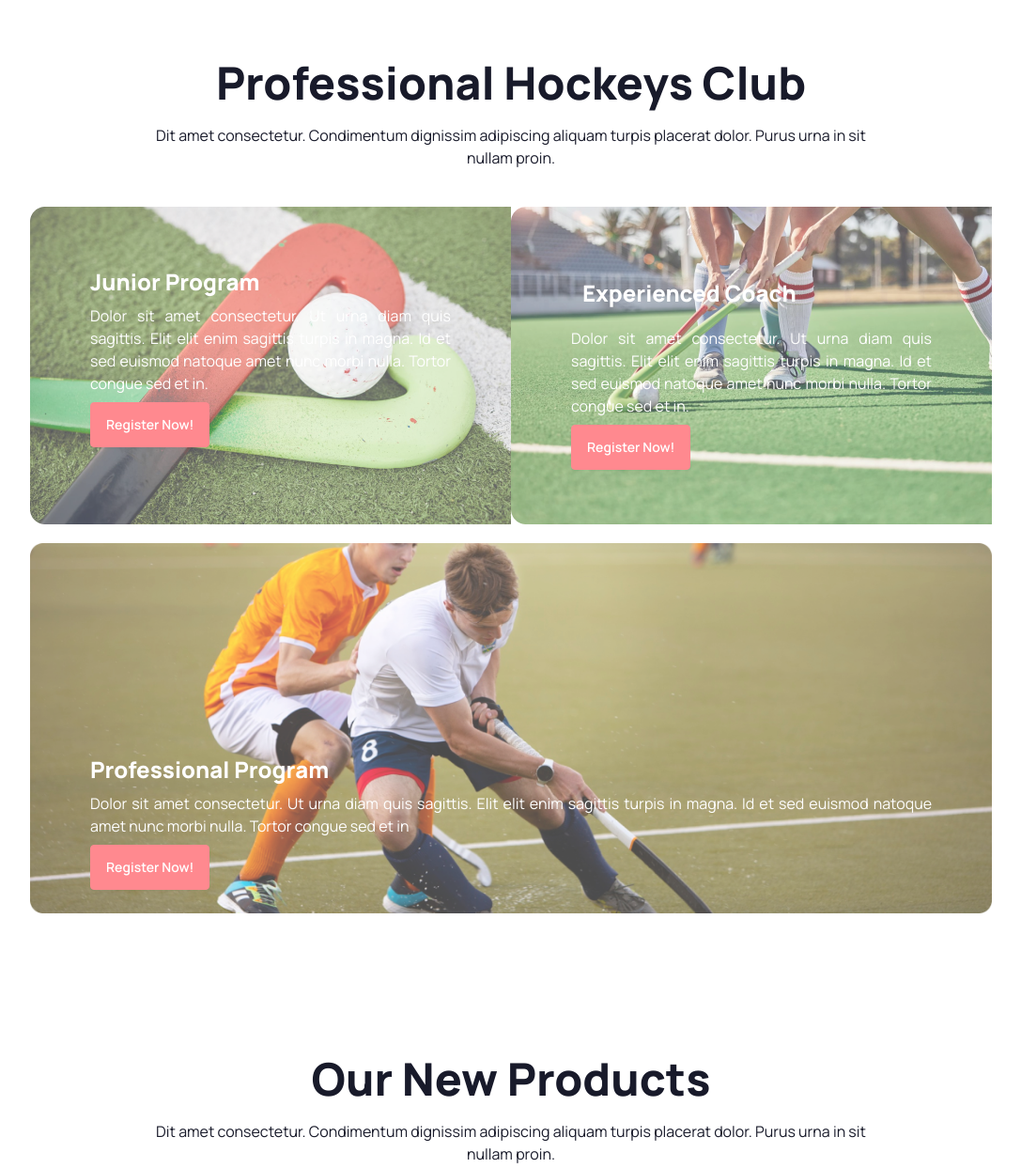
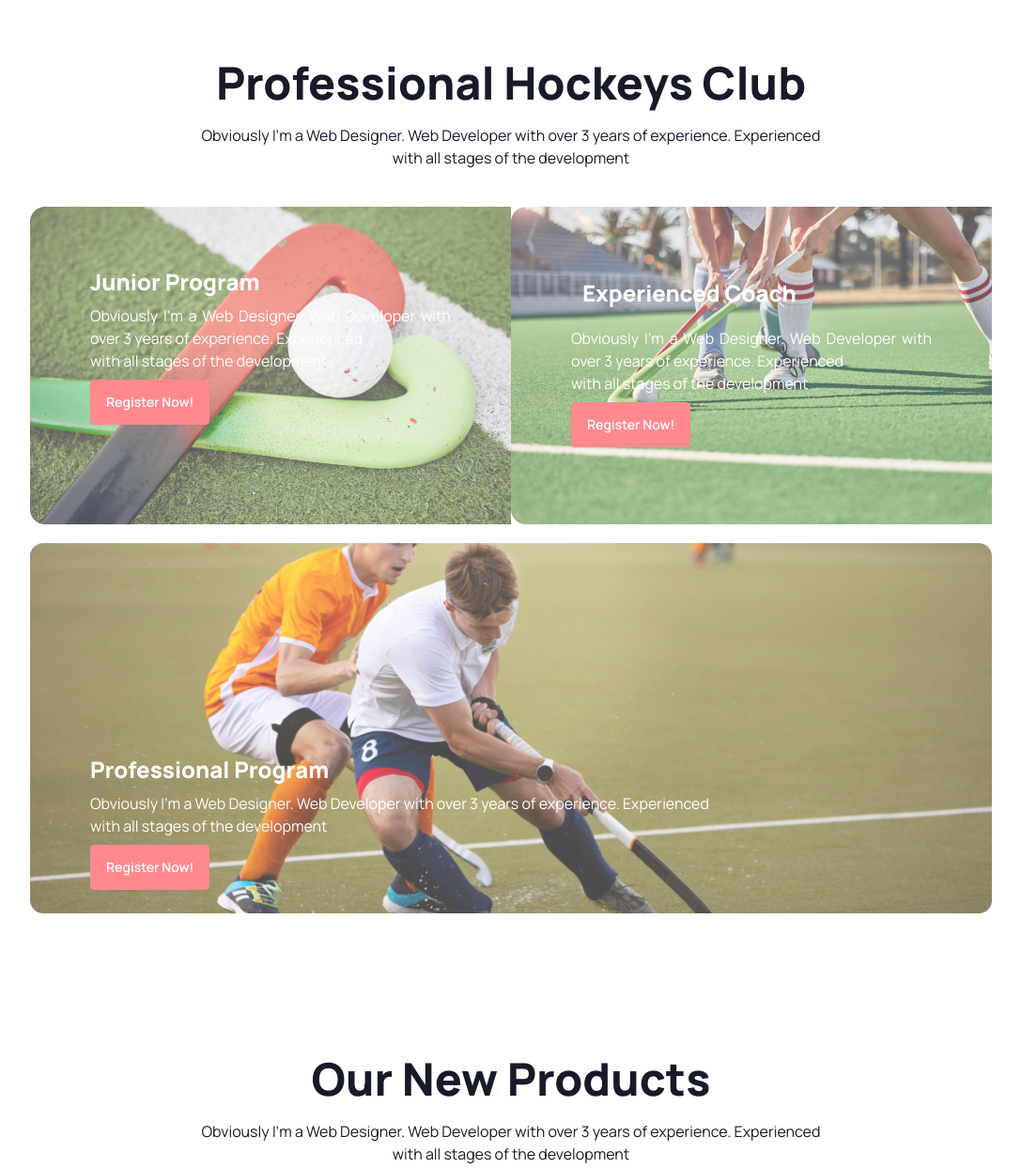
Before and after one commit to afrin823/Assignment-03, a plain HTML site: page disi.html in a window 1280 px wide. Shown: the part 1380-2623 px from the top of the page at 94% size, without its empty margins (96-1183 px from the left). Drawn offline with nearby package versions, Linux system fonts and the light colour scheme.

Commit message:
third commit

```diff
--- a/disi.html
+++ b/disi.html
@@ -60,7 +60,7 @@
  <div class="w-[80%] mx-auto mt-8">
   <div class="bg-[#131318] text-white w-[80%] lg:w-[30%] p-8 lg:p-3 absolute mt-[50%] mx-auto lg:mt-[39%] lg:mx-[48%] rounded">
     <h3 class="text-2xl ">Meet all the heroes from the field</h3>
-    <p>Dit amet consectetur. Condimentum dignissim adipiscing aliquam turpis placerat dolor. Purus urna in sit nullam proin. </p>
+    <p>Obviously I'm a Web Designer. Web Developer with over 3 years of experience. Experienced <br>with all stages of the development. </p>
   </div>
   <div class="carousel">
 
@@ -136,7 +136,7 @@
     <main class="container mx-auto w-[80%]">
     <section class="text-center my-24 ">
       <h2 class="text-5xl font-extrabold mb-5">Professional Hockeys Club</h2>
-      <p class="lg:max-w-3xl mb-10 mx-auto">Dit amet consectetur. Condimentum dignissim adipiscing aliquam turpis placerat dolor. Purus urna in sit nullam proin. </p>
+      <p class="lg:max-w-3xl mb-10 mx-auto">Obviously I'm a Web Designer. Web Developer with over 3 years of experience. Experienced<br> with all stages of the development</p>
       <!-- featured tea card container -->
       <div class="grid  grid-cols-1 md:grid-cols-2 lg:grid-cols-2">
           <!-- first card -->
@@ -144,8 +144,7 @@
 
               <div class="grid-cols-1 card-body justify-center  text-white w-full">
                   <h2 class="text-2xl font-bold">Junior Program</h2>
-                  <p>Dolor sit amet consectetur. Ut urna diam quis sagittis. Elit elit
-                    enim sagittis turpis in magna. Id et sed euismod natoque amet nunc morbi nulla. Tortor congue sed et in.</p>
+                  <p>Obviously I'm a Web Designer. Web Developer with over 3 years of experience. Experienced<br> with all stages of the development</p>
                     <div>
                       <button class="btn btn-error text-white rounded">Register Now!</button>
                     </div>
@@ -156,8 +155,7 @@
 
               <div class="grid-cols-1 card-body justify-center text-white w-full">
                 <h2 class=" font-extrabold text-2xl p-3">Experienced Coach</h2>
-                  <p>Dolor sit amet consectetur. Ut urna diam quis sagittis. Elit elit
-                    enim sagittis turpis in magna. Id et sed euismod natoque amet nunc morbi nulla. Tortor congue sed et in.</p>
+                  <p>Obviously I'm a Web Designer. Web Developer with over 3 years of experience. Experienced<br> with all stages of the development</p>
                     <div>
                       <button class="btn btn-error text-white rounded">Register Now!</button>
                     </div>
@@ -170,8 +168,7 @@
 
             <div class="grid-cols-1 card-body p-8 justify-center text-white w-full">
                 <h2 class="text-2xl font-bold mt-[18%]">Professional Program</h2>
-                <p>Dolor sit amet consectetur. Ut urna diam quis sagittis. Elit elit
-                  enim sagittis turpis in magna. Id et sed euismod natoque amet nunc morbi nulla. Tortor congue sed et in</p>
+                <p>Obviously I'm a Web Designer. Web Developer with over 3 years of experience. Experienced<br> with all stages of the development</p>
                   <div>
                     <button class="btn btn-error text-white rounded">Register Now!</button>
                   </div>
@@ -185,7 +182,7 @@
       <div class="text-justify my-24 ">
         <div>
           <h2 class="text-5xl font-extrabold mb-5 text-center">Our New Products</h2>
-          <p class="lg:max-w-3xl mb-10 mx-auto text-center">Dit amet consectetur. Condimentum dignissim adipiscing aliquam turpis placerat dolor. Purus urna in sit nullam proin. </p>
+          <p class="lg:max-w-3xl mb-10 mx-auto text-center">Obviously I'm a Web Designer. Web Developer with over 3 years of experience. Experienced <br>with all stages of the development</p>
         </div>
 
           <section class="my-24 flex gap-12 flex-col lg:flex-row">
@@ -202,7 +199,7 @@
                     </div>
 
                     <h2 class="ml-3 text-xl font-extrabold mt-2 mb-[5px]">World Cup Flags Football</h2>
-                    <p class="ml-3">Dolor sit amet consectetur. Ut urna diam quis sagittis. </p>
+                    <p class="ml-3">Obviously I'm a Web Designer. Web Developer with over 3 years of experience.</p>
                     <div class="flex items-center gap-3 ml-3 mt-2">
                       <h3 class="text-lg font-extrabold text-[#FF4240;]">Price - $22.00</h3>
                       <i class="fa-solid fa-cart-shopping text-[#13131880] ml-3"></i><h3 class="text-[#13131880]">Delivery Fee : Free</h3>
@@ -221,7 +218,7 @@
                   </div>
 
                   <h2 class="ml-3 text-xl font-extrabold mt-2 mb-[5px]">World Cup Flags Football</h2>
-                  <p class="ml-3">Dolor sit amet consectetur. Ut urna diam quis sagittis. </p>
+                  <p class="ml-3">Obviously I'm a Web Designer. Web Developer with over 3 years of experience </p>
                   <div class="flex items-center gap-3 ml-3 mt-2">
                     <h3 class="text-lg font-extrabold text-[#FF4240;]">Price - $22.00</h3>
                     <i class="fa-solid fa-cart-shopping text-[#13131880] ml-3"></i><h3 class="text-[#13131880]">Delivery Fee : Free</h3>
@@ -240,7 +237,7 @@
                   </div>
 
                   <h2 class="ml-3 text-xl font-extrabold mt-2 mb-[5px]">World Cup Flags Football</h2>
-                  <p class="ml-3">Dolor sit amet consectetur. Ut urna diam quis sagittis. </p>
+                  <p class="ml-3">Obviously I'm a Web Designer. Web Developer with over 3 years of experience</p>
                   <div class="flex items-center gap-3 ml-3 mt-2">
                     <h3 class="text-lg font-extrabold text-[#FF4240;]">Price - $22.00</h3>
                     <i class="fa-solid fa-cart-shopping text-[#13131880] ml-3"></i><h3 class="text-[#13131880]">Delivery Fee : Free</h3>
@@ -259,7 +256,7 @@
                   </div>
 
                   <h2 class="ml-3 text-xl font-extrabold mt-2 mb-[5px]">World Cup Flags Football</h2>
-                  <p class="ml-3">Dolor sit amet consectetur. Ut urna diam quis sagittis. </p>
+                  <p class="ml-3">Obviously I'm a Web Designer. Web Developer with over 3 years of experience</p>
                   <div class="flex items-center gap-3 ml-3 mt-2">
                     <h3 class="text-lg font-extrabold text-[#FF4240;]">Price - $22.00</h3>
                     <i class="fa-solid fa-cart-shopping text-[#13131880] ml-3"></i><h3 class="text-[#13131880]">Delivery Fee : Free</h3>
@@ -278,7 +275,7 @@
                     </div>
 
                     <h2 class="ml-3 text-xl font-extrabold mt-2 mb-[5px]">World Cup Flags Football</h2>
-                    <p class="ml-3">Dolor sit amet consectetur. Ut urna diam quis sagittis. </p>
+                    <p class="ml-3">Obviously I'm a Web Designer. Web Developer with over 3 years of experience</p>
                     <div class="flex items-center gap-3 ml-3 mt-2">
                       <h3 class="text-lg font-extrabold text-[#FF4240;]">Price - $22.00</h3>
                       <i class="fa-solid fa-cart-shopping text-[#13131880] ml-3"></i><h3 class="text-[#13131880]">Delivery Fee : Free</h3>
@@ -297,7 +294,7 @@
                     </div>
 
                     <h2 class="ml-3 text-xl font-extrabold mt-2 mb-[5px]">World Cup Flags Football</h2>
-                    <p class="ml-3">Dolor sit amet consectetur. Ut urna diam quis sagittis. </p>
+                    <p class="ml-3">Obviously I'm a Web Designer. Web Developer with over 3 years of experience</p>
                     <div class="flex items-center gap-3 ml-3 mt-2">
                       <h3 class="text-lg font-extrabold text-[#FF4240;]">Price - $22.00</h3>
                       <i class="fa-solid fa-cart-shopping text-[#13131880] ml-3"></i><h3 class="text-[#13131880]">Delivery Fee : Free</h3>
@@ -316,7 +313,7 @@
       <section class="text-justify my-24">
         <div>
           <h2 class="text-5xl font-extrabold mb-5 text-center">Clients Question</h2>
-          <p class="lg:max-w-3xl mb-10 mx-auto text-center">Dit amet consectetur. Condimentum dignissim adipiscing aliquam turpis placerat dolor. Purus urna in sit nullam proin. </p>
+          <p class="lg:max-w-3xl mb-10 mx-auto text-center">Obviously I'm a Web Designer. Web Developer with over 3 years of experience. Experienced <br> with all stages of the development</p>
         </div>
           <div class="columns-1 lg:columns-2 md:columns-1  gap-6">
             <div class="mb-5">
@@ -328,7 +325,7 @@
               Our Equipment
             </div>
             <div class="collapse-content">
-              <p>Dolor sit amet consectetur. Ut urna diam quis sagittis. Elit elit enim sagittis turpis in magna.</p>
+              <p>Obviously I'm a Web Designer. Web Developer with over 3 years of experience. Experienced with all stages of the development.</p>
             </div>
           </div>
           <div class="collapse collapse-plus ">
@@ -374,7 +371,9 @@
     <main class="container mx-auto w-[80%]">
       <div class="text-center my-24 ">
         <h2 class="text-5xl font-extrabold mb-5">Get In Touch</h2>
-        <p class="lg:max-w-3xl mb-10 mx-auto">Dit amet consectetur. Condimentum dignissim adipiscing aliquam turpis placerat dolor. Purus urna in sit nullam proin. </p>
+        <p class="lg:max-w-3xl mb-10 mx-auto">Obviously I'm a Web Designer. Web Developer with over 3 years of experience. Experienced <br> with all stages of the development
+
+        </p>
 
          <section class="my-24 flex gap-12 flex-col lg:flex-row">
             <div class="grid gap-2 grid-cols-1 md:grid-cols-3 flex-1">
```
